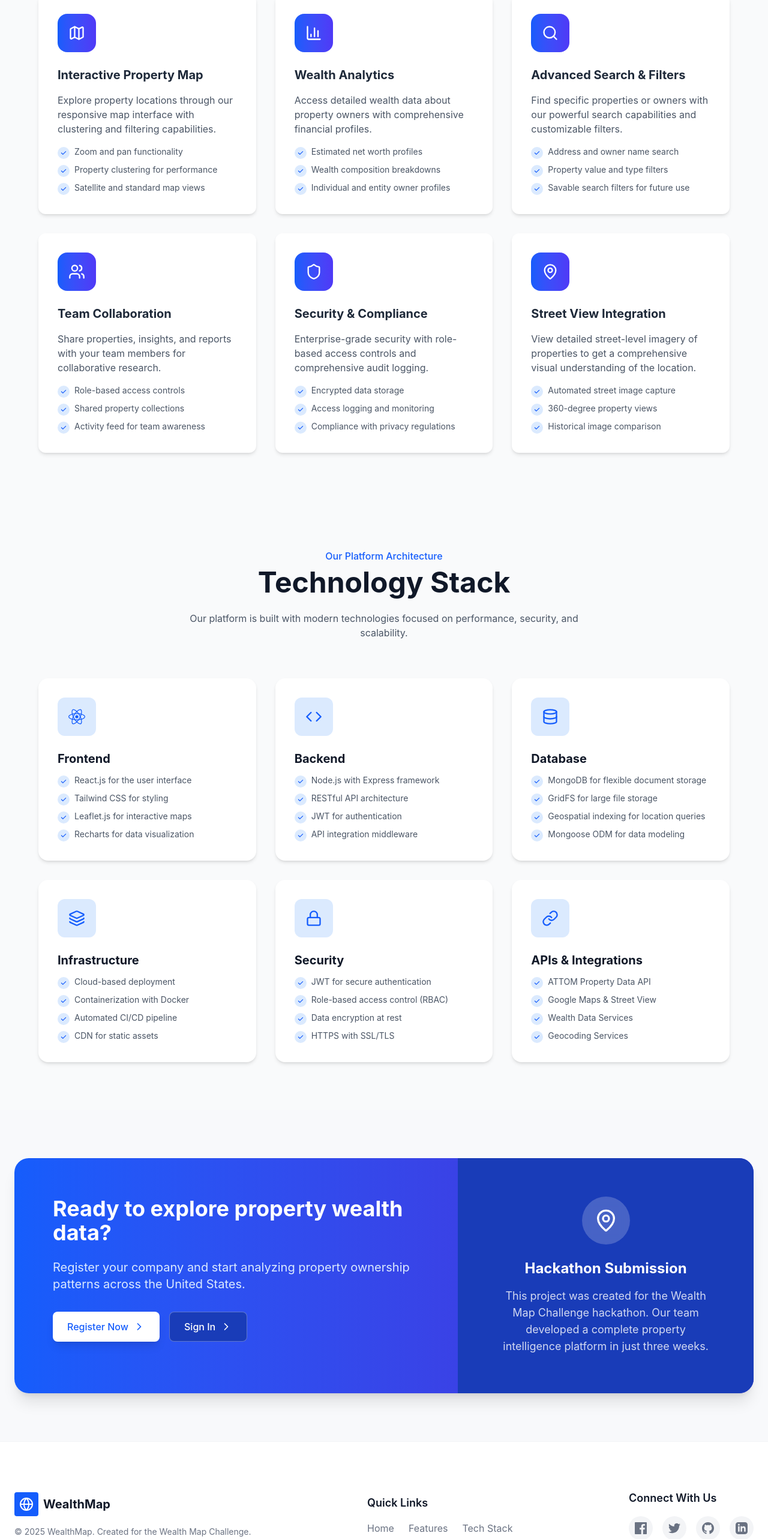
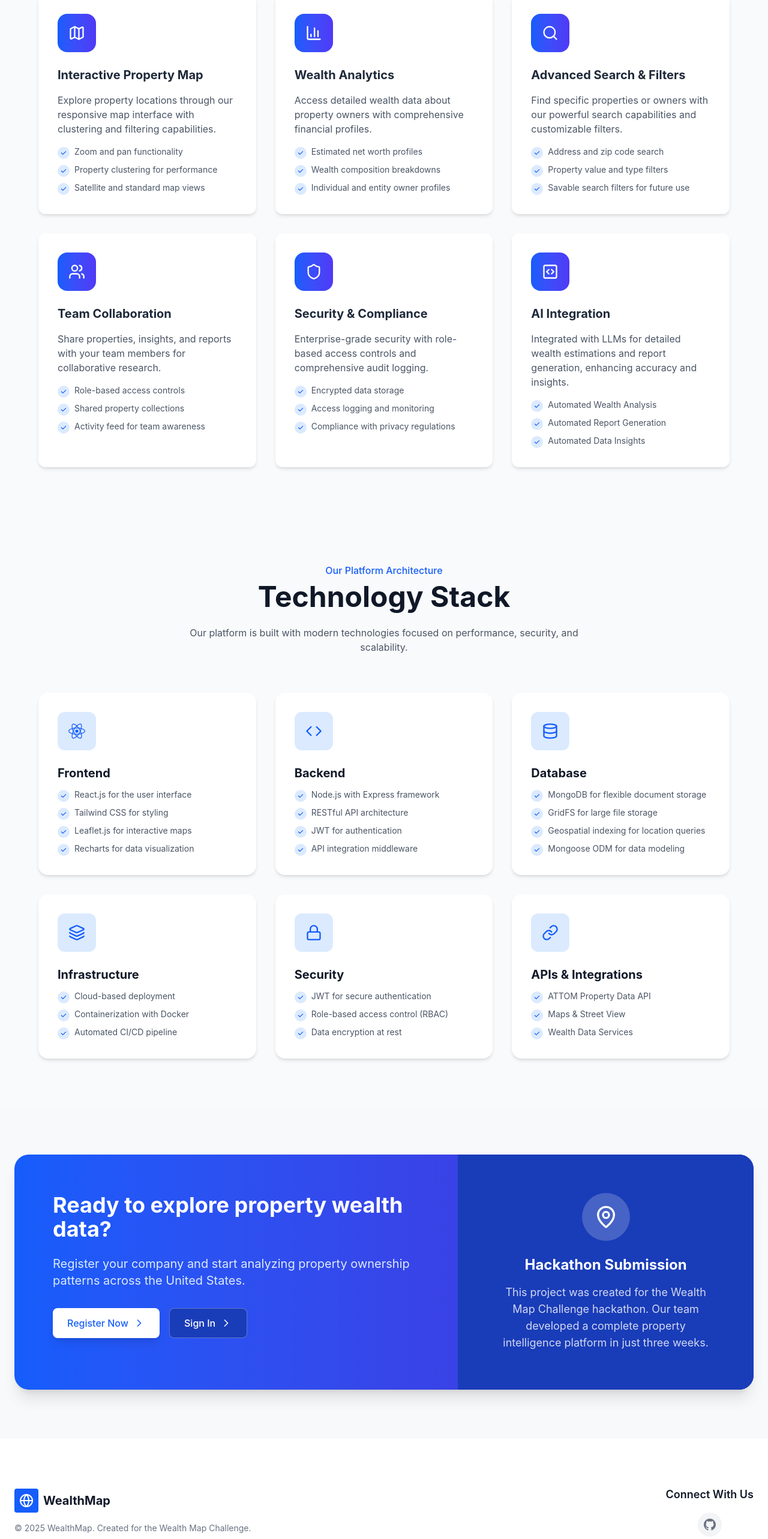
Before and after one commit to dhruval30/fueled-wealth-map, a React (Vite) app in the folder frontend/: page / in a window 1280 px wide. Shown: the part 1597-4163 px from the top of the page at 60% size. Built offline with nearby package versions, Linux system fonts and the light colour scheme.

Commit message:
minor ui fixes

```diff
--- a/frontend/src/pages/LandingPage.jsx
+++ b/frontend/src/pages/LandingPage.jsx
@@ -1,3 +1,5 @@
+
+
 import {
   BarChart3,
   ChevronRight,
@@ -10,6 +12,7 @@ import {
   MapPin,
   Search,
   Shield,
+  SquareCode,
   Users
 } from 'lucide-react';
 import { useEffect, useRef, useState } from 'react';
@@ -251,7 +254,7 @@ export default function LandingPage() {
                       <path fillRule="evenodd" d="M16.707 5.293a1 1 0 010 1.414l-8 8a1 1 0 01-1.414 0l-4-4a1 1 0 011.414-1.414L8 12.586l7.293-7.293a1 1 0 011.414 0z" clipRule="evenodd"/>
                     </svg>
                   </div>
-                  <span className="ml-2 text-sm text-gray-600">Address and owner name search</span>
+                  <span className="ml-2 text-sm text-gray-600">Address and zip code search</span>
                 </li>
                 <li className="flex items-start">
                   <div className="flex-shrink-0 h-5 w-5 rounded-full bg-blue-100 flex items-center justify-center mt-0.5">
@@ -350,11 +353,11 @@ export default function LandingPage() {
             {/* Feature 6 */}
             <div className={`bg-white p-8 rounded-xl shadow-md hover:shadow-lg transition-all duration-300 transform ${isVisible.features ? 'opacity-100 translate-y-0' : 'opacity-0 translate-y-10'}`} style={{transitionDelay: '1100ms'}}>
               <div className="w-16 h-16 mb-6 bg-gradient-to-r from-blue-600 to-indigo-600 rounded-2xl flex items-center justify-center">
-                <MapPin className="h-7 w-7 text-white" />
+                <SquareCode className="h-7 w-7 text-white" />
               </div>
-              <h3 className="text-xl font-bold text-gray-800 mb-4">Street View Integration</h3>
+              <h3 className="text-xl font-bold text-gray-800 mb-4">AI Integration</h3>
               <p className="text-gray-600 mb-4">
-                View detailed street-level imagery of properties to get a comprehensive visual understanding of the location.
+                Integrated with LLMs for detailed wealth estimations and report generation, enhancing accuracy and insights.
               </p>
               <ul className="space-y-2">
                 <li className="flex items-start">
@@ -363,7 +366,7 @@ export default function LandingPage() {
                       <path fillRule="evenodd" d="M16.707 5.293a1 1 0 010 1.414l-8 8a1 1 0 01-1.414 0l-4-4a1 1 0 011.414-1.414L8 12.586l7.293-7.293a1 1 0 011.414 0z" clipRule="evenodd"/>
                     </svg>
                   </div>
-                  <span className="ml-2 text-sm text-gray-600">Automated street image capture</span>
+                  <span className="ml-2 text-sm text-gray-600">Automated Wealth Analysis</span>
                 </li>
                 <li className="flex items-start">
                   <div className="flex-shrink-0 h-5 w-5 rounded-full bg-blue-100 flex items-center justify-center mt-0.5">
@@ -371,7 +374,7 @@ export default function LandingPage() {
                       <path fillRule="evenodd" d="M16.707 5.293a1 1 0 010 1.414l-8 8a1 1 0 01-1.414 0l-4-4a1 1 0 011.414-1.414L8 12.586l7.293-7.293a1 1 0 011.414 0z" clipRule="evenodd"/>
                     </svg>
                   </div>
-                  <span className="ml-2 text-sm text-gray-600">360-degree property views</span>
+                  <span className="ml-2 text-sm text-gray-600">Automated Report Generation</span>
                 </li>
                 <li className="flex items-start">
                   <div className="flex-shrink-0 h-5 w-5 rounded-full bg-blue-100 flex items-center justify-center mt-0.5">
@@ -379,7 +382,7 @@ export default function LandingPage() {
                       <path fillRule="evenodd" d="M16.707 5.293a1 1 0 010 1.414l-8 8a1 1 0 01-1.414 0l-4-4a1 1 0 011.414-1.414L8 12.586l7.293-7.293a1 1 0 011.414 0z" clipRule="evenodd"/>
                     </svg>
                   </div>
-                  <span className="ml-2 text-sm text-gray-600">Historical image comparison</span>
+                  <span className="ml-2 text-sm text-gray-600">Automated Data Insights</span>
                 </li>
               </ul>
             </div>
@@ -573,14 +576,6 @@ export default function LandingPage() {
                   </div>
                   <span className="ml-2 text-sm text-gray-600">Automated CI/CD pipeline</span>
                 </li>
-                <li className="flex items-start">
-                  <div className="flex-shrink-0 h-5 w-5 rounded-full bg-blue-100 flex items-center justify-center mt-0.5">
-                    <svg className="h-3 w-3 text-blue-600" fill="currentColor" viewBox="0 0 20 20">
-                      <path fillRule="evenodd" d="M16.707 5.293a1 1 0 010 1.414l-8 8a1 1 0 01-1.414 0l-4-4a1 1 0 011.414-1.414L8 12.586l7.293-7.293a1 1 0 011.414 0z" clipRule="evenodd"/>
-                    </svg>
-                  </div>
-                  <span className="ml-2 text-sm text-gray-600">CDN for static assets</span>
-                </li>
               </ul>
             </div>
 
@@ -617,14 +612,6 @@ export default function LandingPage() {
                   </div>
                   <span className="ml-2 text-sm text-gray-600">Data encryption at rest</span>
                 </li>
-                <li className="flex items-start">
-                  <div className="flex-shrink-0 h-5 w-5 rounded-full bg-blue-100 flex items-center justify-center mt-0.5">
-                    <svg className="h-3 w-3 text-blue-600" fill="currentColor" viewBox="0 0 20 20">
-                      <path fillRule="evenodd" d="M16.707 5.293a1 1 0 010 1.414l-8 8a1 1 0 01-1.414 0l-4-4a1 1 0 011.414-1.414L8 12.586l7.293-7.293a1 1 0 011.414 0z" clipRule="evenodd"/>
-                    </svg>
-                  </div>
-                  <span className="ml-2 text-sm text-gray-600">HTTPS with SSL/TLS</span>
-                </li>
               </ul>
             </div>
 
@@ -654,7 +641,7 @@ export default function LandingPage() {
                       <path fillRule="evenodd" d="M16.707 5.293a1 1 0 010 1.414l-8 8a1 1 0 01-1.414 0l-4-4a1 1 0 011.414-1.414L8 12.586l7.293-7.293a1 1 0 011.414 0z" clipRule="evenodd"/>
                     </svg>
                   </div>
-                  <span className="ml-2 text-sm text-gray-600">Google Maps & Street View</span>
+                  <span className="ml-2 text-sm text-gray-600">Maps & Street View</span>
                 </li>
                 <li className="flex items-start">
                   <div className="flex-shrink-0 h-5 w-5 rounded-full bg-blue-100 flex items-center justify-center mt-0.5">
@@ -663,14 +650,6 @@ export default function LandingPage() {
                     </svg>
                   </div>
                   <span className="ml-2 text-sm text-gray-600">Wealth Data Services</span>
-                </li>
-                <li className="flex items-start">
-                  <div className="flex-shrink-0 h-5 w-5 rounded-full bg-blue-100 flex items-center justify-center mt-0.5">
-                    <svg className="h-3 w-3 text-blue-600" fill="currentColor" viewBox="0 0 20 20">
-                      <path fillRule="evenodd" d="M16.707 5.293a1 1 0 010 1.414l-8 8a1 1 0 01-1.414 0l-4-4a1 1 0 011.414-1.414L8 12.586l7.293-7.293a1 1 0 011.414 0z" clipRule="evenodd"/>
-                    </svg>
-                  </div>
-                  <span className="ml-2 text-sm text-gray-600">Geocoding Services</span>
                 </li>
               </ul>
             </div>
@@ -739,38 +718,16 @@ export default function LandingPage() {
               <p className="text-gray-500 text-sm">© {new Date().getFullYear()} WealthMap. Created for the Wealth Map Challenge.</p>
             </div>
 
-            <div className="mb-8 md:mb-0">
-              <h4 className="text-lg font-semibold text-gray-900 mb-4">Quick Links</h4>
-              <div className="flex space-x-6">
-                <a href="#home" className="text-gray-500 hover:text-blue-600">Home</a>
-                <a href="#features" className="text-gray-500 hover:text-blue-600">Features</a>
-                <a href="#tech" className="text-gray-500 hover:text-blue-600">Tech Stack</a>
-              </div>
-            </div>
+
 
             <div>
               <h4 className="text-lg font-semibold text-gray-900 mb-4">Connect With Us</h4>
               <div className="flex space-x-4">
-                <a href="#" className="w-10 h-10 rounded-full bg-gray-100 flex items-center justify-center text-gray-500 hover:bg-blue-100 hover:text-blue-600 transition-colors">
-                  <svg className="h-5 w-5" fill="currentColor" viewBox="0 0 24 24">
-                    <path d="M22.675 0h-21.35c-.732 0-1.325.593-1.325 1.325v21.351c0 .731.593 1.324 1.325 1.324h11.495v-9.294h-3.128v-3.622h3.128v-2.671c0-3.1 1.893-4.788 4.659-4.788 1.325 0 2.463.099 2.795.143v3.24l-1.918.001c-1.504 0-1.795.715-1.795 1.763v2.313h3.587l-.467 3.622h-3.12v9.293h6.116c.73 0 1.323-.593 1.323-1.325v-21.35c0-.732-.593-1.325-1.325-1.325z" />
-                  </svg>
-                </a>
-                <a href="#" className="w-10 h-10 rounded-full bg-gray-100 flex items-center justify-center text-gray-500 hover:bg-blue-100 hover:text-blue-600 transition-colors">
-                  <svg className="h-5 w-5" fill="currentColor" viewBox="0 0 24 24">
-                    <path d="M23.953 4.57a10 10 0 01-2.825.775 4.958 4.958 0 002.163-2.723c-.951.555-2.005.959-3.127 1.184a4.92 4.92 0 00-8.384 4.482C7.69 8.095 4.067 6.13 1.64 3.162a4.822 4.822 0 00-.666 2.475c0 1.71.87 3.213 2.188 4.096a4.904 4.904 0 01-2.228-.616v.06a4.923 4.923 0 003.946 4.827 4.996 4.996 0 01-2.212.085 4.936 4.936 0 004.604 3.417 9.867 9.867 0 01-6.102 2.105c-.39 0-.779-.023-1.17-.067a13.995 13.995 0 007.557 2.209c9.053 0 13.998-7.496 13.998-13.985 0-.21 0-.42-.015-.63A9.935 9.935 0 0024 4.59z" />
-                  </svg>
-                </a>
-                <a href="#" className="w-10 h-10 rounded-full bg-gray-100 flex items-center justify-center text-gray-500 hover:bg-blue-100 hover:text-blue-600 transition-colors">
+                <a href="#" className="w-10 h-10 rounded-full bg-gray-100 flex items-center justify-center text-gray-500 hover:bg-blue-100 hover:text-blue-600 transition-colors mx-auto">
                   <svg className="h-5 w-5" fill="currentColor" viewBox="0 0 24 24">
                     <path d="M12 0c-6.626 0-12 5.373-12 12 0 5.302 3.438 9.8 8.207 11.387.599.111.793-.261.793-.577v-2.234c-3.338.726-4.033-1.416-4.033-1.416-.546-1.387-1.333-1.756-1.333-1.756-1.089-.745.083-.729.083-.729 1.205.084 1.839 1.237 1.839 1.237 1.07 1.834 2.807 1.304 3.492.997.107-.775.418-1.305.762-1.604-2.665-.305-5.467-1.334-5.467-5.931 0-1.311.469-2.381 1.236-3.221-.124-.303-.535-1.524.117-3.176 0 0 1.008-.322 3.301 1.23.957-.266 1.983-.399 3.003-.404 1.02.005 2.047.138 3.006.404 2.291-1.552 3.297-1.23 3.297-1.23.653 1.653.242 2.874.118 3.176.77.84 1.235 1.911 1.235 3.221 0 4.609-2.807 5.624-5.479 5.921.43.372.823 1.102.823 2.222v3.293c0 .319.192.694.801.576 4.765-1.589 8.199-6.086 8.199-11.386 0-6.627-5.373-12-12-12z" />
                   </svg>
                 </a>
-                <a href="#" className="w-10 h-10 rounded-full bg-gray-100 flex items-center justify-center text-gray-500 hover:bg-blue-100 hover:text-blue-600 transition-colors">
-              <svg className="h-5 w-5" fill="currentColor" viewBox="0 0 24 24">
-                <path d="M19 0h-14c-2.761 0-5 2.239-5 5v14c0 2.761 2.239 5 5 5h14c2.762 0 5-2.239 5-5v-14c0-2.761-2.238-5-5-5zm-11 19h-3v-11h3v11zm-1.5-12.268c-.966 0-1.75-.79-1.75-1.764s.784-1.764 1.75-1.764 1.75.79 1.75 1.764-.783 1.764-1.75 1.764zm13.5 12.268h-3v-5.604c0-3.368-4-3.113-4 0v5.604h-3v-11h3v1.765c1.396-2.586 7-2.777 7 2.476v6.759z" />
-              </svg>
-            </a>
           </div>
         </div>
       </div>
```
